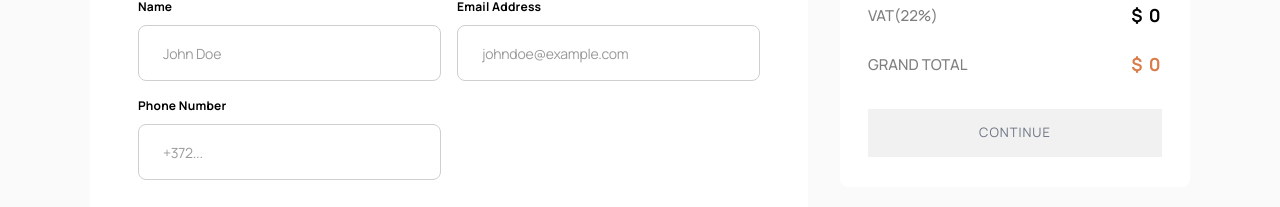
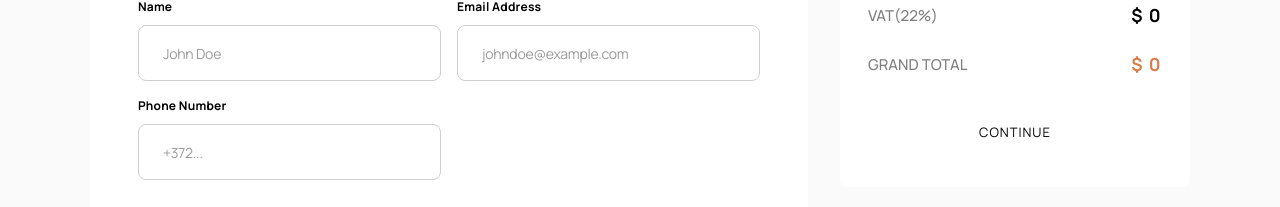
Before and after one commit to ValeriaBlagodatskaja/audiophile, a React (Vite) app: page /checkout in a window 1280 px wide. Shown: the part 432-639 px from the top of the page. Built offline with nearby package versions, Linux system fonts and the light colour scheme.

Commit message:
refactor Button and LinkButton components to use the disabled prop

```diff
--- a/src/components/Button.tsx
+++ b/src/components/Button.tsx
@@ -4,7 +4,8 @@ import { Link } from 'react-router-dom'
 interface ButtonProps {
   children: ReactNode
   className?: string
-  color: 'black' | 'gray' | 'gray-200' | 'orange' | 'white'
+  color: 'black' | 'gray' | 'orange' | 'white'
+  disabled?: boolean
   onClick?: () => void
 }
 
@@ -12,16 +13,17 @@ interface LinkButtonProps {
   children: ReactNode
   className?: string
   color: 'black' | 'gray' | 'orange' | 'white'
+  disabled?: boolean
   onClick?: () => void
-  to?: string
+  to: string
 }
 
 const commonClasses = {
   black:
     'flex justify-center items-center  h-12 w-40 hover:border hover:border-0 hover:bg-gray-800 hover:text-white bg-black text-white',
+  disabled:
+    'cursor-not-allowed bg-gray-light text-gray-500 flex justify-center items-center  h-12 w-40 border-0 px-[30px] py-[15px]',
   gray: 'gap-[13px] text-black opacity-50 flex items-center justify-center hover:text-orange-dark bg-transparent',
-  'gray-200':
-    'cursor-not-allowed bg-gray-light text-gray-500 flex justify-center items-center  h-12 w-40 border-0 px-[30px] py-[15px]',
   orange:
     'flex justify-center items-center  h-12 w-40 bg-orange-dark hover:bg-orange-light border-0 px-[30px] py-[15px] text-white',
   white:
@@ -32,10 +34,19 @@ export default function Button({
   children,
   className,
   color,
+  disabled,
   onClick,
 }: ButtonProps) {
   return (
-    <button className={clsx(commonClasses[color], className)} onClick={onClick}>
+    <button
+      className={clsx(
+        color && !disabled && commonClasses[color],
+        disabled && commonClasses.disabled,
+        className
+      )}
+      disabled={disabled}
+      onClick={onClick}
+    >
       <span>{children}</span>
     </button>
   )
@@ -45,9 +56,22 @@ export function LinkButton({
   children,
   className,
   color,
+  disabled,
   onClick,
   to = '',
 }: LinkButtonProps) {
+  if (disabled) {
+    return (
+      <button
+        className={clsx(commonClasses.disabled, className)}
+        disabled={disabled}
+        onClick={onClick}
+      >
+        <span>{children}</span>
+      </button>
+    )
+  }
+
   return (
     <Link
       className={clsx(commonClasses[color], className)}
```
